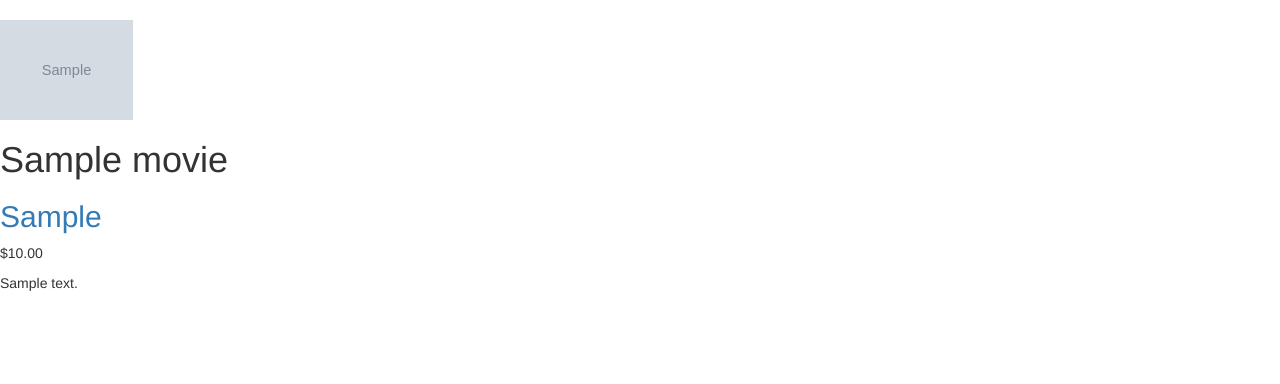
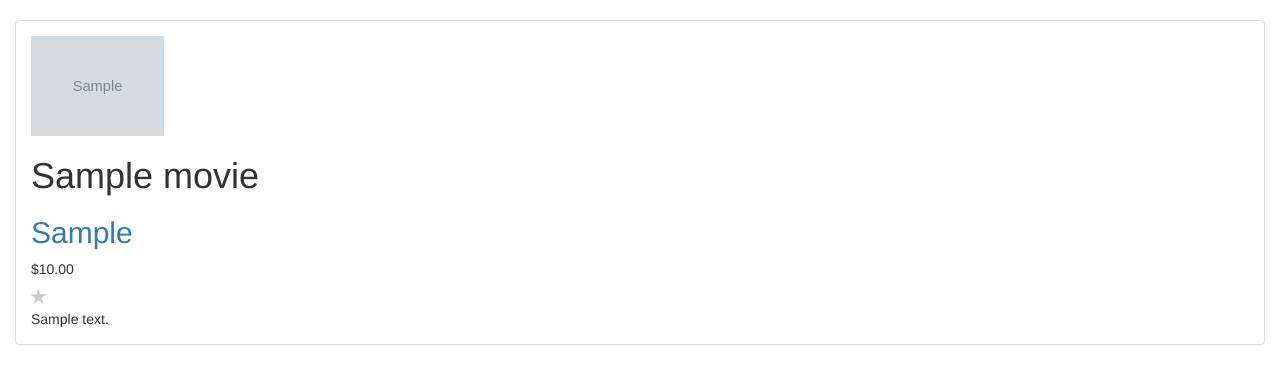
Before and after one commit to pbexe/notflix, a Django app: page /1/ in a window 1280 px wide. Shown: the part 52-436 px from the top of the page. Run offline with Django 3.2, Linux system fonts and the light colour scheme; tables that the repository leaves empty hold one stand-in row (values such as "Sample post"); grey boxes marked "Sample" are stand-in pictures; some libraries are stand-ins or nearby versions.

Commit message:
worked on ratings

```diff
--- a/movies/static/movies/css/style.css
+++ b/movies/static/movies/css/style.css
@@ -2,3 +2,7 @@ img{
     max-width: 500px;
     height: 100px;
 }
+.glyphicon-star {
+    color: #CCCCCC;
+    font-size: 16px;
+}
--- /dev/null
+++ b/movies/static/movies/js/main.js
@@ -0,0 +1,30 @@
+var MoviesListPage = {
+	init: function() {
+		this.$container = $('.movies-container');
+		this.render();
+		this.bindEvents();
+	},
+
+	render: function() {
+
+	},
+
+	bindEvents: function() {
+		$('.btn-favorite', this.$container).on('click', function(e) {
+			e.preventDefault();
+
+			var self = $(this);
+			var url = $(this).attr('href');
+			$.getJSON(url, function(result) {
+				if (result.success) {
+					$('.glyphicon-star', self).toggleClass('active');
+				}
+			});
+
+			return false;
+		});
+	}
+};
+$(document).ready(function() {
+	MoviesListPage.init();
+});
--- a/movies/templates/movies/base.html
+++ b/movies/templates/movies/base.html
@@ -10,6 +10,9 @@
     <link rel="stylesheet" type="text/css" href="{% static 'movies/css/style.css' %}"/>
     <script src="https://ajax.googleapis.com/ajax/libs/jquery/1.12.0/jquery.min.js"></script>
     <script src="http://maxcdn.bootstrapcdn.com/bootstrap/3.3.6/js/bootstrap.min.js"></script>
+
+    <script src="{% static 'movies/js/main.js' %} "></script>
+
 </head>
 
 <body>
--- a/movies/templates/movies/detail.html
+++ b/movies/templates/movies/detail.html
@@ -3,12 +3,22 @@
 {% block movies_active %}active{% endblock %}
 
 {% block body %}
-    <div>
+    <div class="container-fluid movies-container">
+    <div class="panel panel-default">
+                    <div class="panel-body">
+
         <img src="{{ movie.movie_logo.url }}" >
         <h1>{{ movie.movie_title }}</h1>
         <h2><a>{{ movie.genre }}</a></h2>
         <p class="price">${{ movie.price }}</p>
+        <a href="{% url 'movies:favorite' movie.id %}" class="btn-favorite">
+            <span class="glyphicon glyphicon-star"  {% if movie.liked %}active{% endif %}>
 
+            </span>
+        </a>
+<br>
         {{ movie.description }}
     </div>
+    </div>
+    </div>
 {% endblock %}
--- a/movies/urls.py
+++ b/movies/urls.py
@@ -8,5 +8,6 @@ urlpatterns = [
     url(r'^(?P<movie_id>[0-9]+)/$', views.detail, name='detail'),
     url(r'^create_movie/$', views.create_movie, name='create_movie'),
     url(r'^(?P<movie_id>[0-9]+)/favorite/$', views.favorite, name='favorite'),
+    url(r'^(?P<song_id>[0-9]+)/favorite/$', views.favorite, name='favorite'),
 
 ]
--- a/movies/views.py
+++ b/movies/views.py
@@ -59,10 +59,10 @@ def index(request):
 def favorite(request, movie_id):
     movie = get_object_or_404(Movie, pk=movie_id)
     try:
-        if movie.is_favorite:
-            movie.is_favorite = False
+        if movie.liked:
+            movie.liked = False
         else:
-            movie.is_favorite = True
+            movie.liked = True
         movie.save()
     except (KeyError, Movie.DoesNotExist):
         return JsonResponse({'success': False})
```
Also changed, not shown: movies/migrations/0004_auto_20181030_1058.py (added), movies/static/favicon.ico (added).
